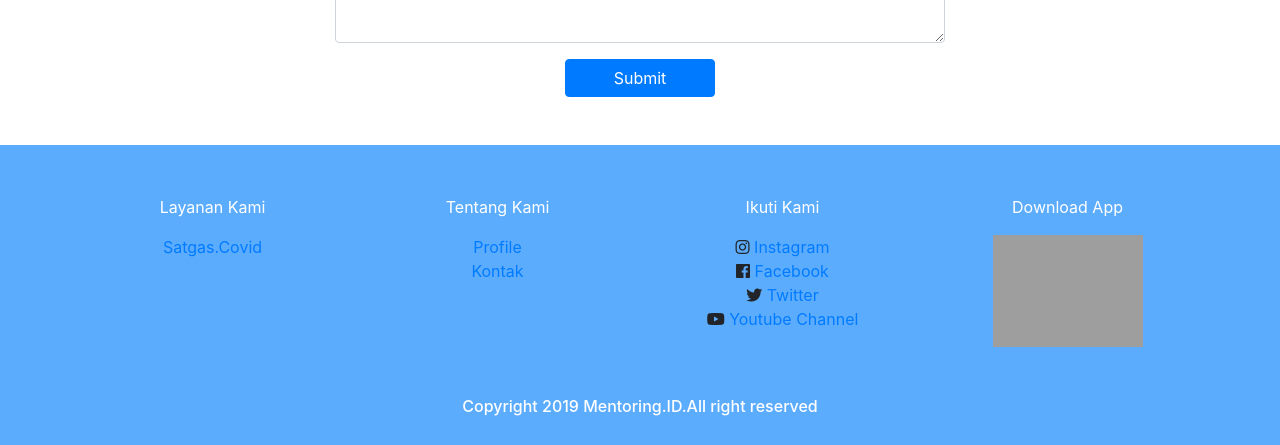
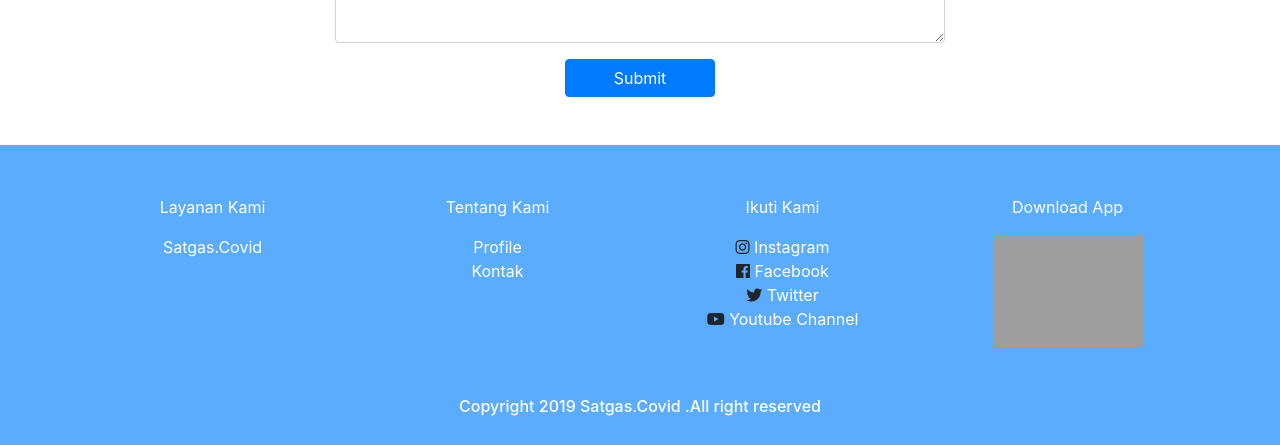
Before and after one commit to aliefda/hackathon_sevima, a CodeIgniter app: page /codeigniter/index.php/admin/overview/index in a window 1280 px wide. Shown: the part 3026-3471 px from the top of the page. Run offline with CodeIgniter, Linux system fonts and the light colour scheme; grey boxes are pictures that could not be loaded.

Commit message:
seven-commit

```diff
--- a/application/views/admin/overview.php
+++ b/application/views/admin/overview.php
@@ -235,7 +235,7 @@
 						<h2 class="">Contact Info</h2>
 					</hgroup>
 				</div>
-				<form method="post" action="https://corona.wonosobokab.go.id/contact/send" role="form" class="form">
+				<form method="post" action="local" role="form" class="form">
 					<form>
           <center>
            <div class="col-md-6">
@@ -280,8 +280,8 @@
     <div class="duaempat text-white">
       <p>Layanan Kami</p>
     </div>
-    <div class="dualima text-white">
-      <a href="#">Satgas.Covid</a>
+    <div class="dualima">
+      <a class="text-white" href="#">Satgas.Covid</a>
     </div>
   </div>
 
@@ -289,11 +289,11 @@
     <div class="duatujuh text-white">
       <p>Tentang Kami</p>
     </div>
-    <div class="duasembilan text-white">
-      <a href="#">Profile</a>
+    <div class="duasembilan">
+      <a class="text-white" href="#">Profile</a>
     </div>
     <div class="tigapuluh text-white">
-      <a href="#">Kontak</a>
+      <a class="text-white" href="#">Kontak</a>
     </div>
   </div>
 
@@ -303,19 +303,19 @@
     </div>
     <div class="instagram">
       <i class="fab fa-instagram"></i>
-        <a href="#">Instagram</a>
+        <a class="text-white" href="#">Instagram</a>
     </div>
     <div class="facebook">
       <i class="fab fa-facebook"></i>
-        <a href="#">Facebook</a>
+        <a class="text-white" href="#">Facebook</a>
     </div>
     <div class="twitter">
       <i class="fab fa-twitter"></i>
-        <a href="#">Twitter</a>
+        <a class="text-white" href="#">Twitter</a>
     </div>
     <div class="youtube">
       <i class="fab fa-youtube"></i>
-        <a href="#">Youtube Channel</a>
+        <a class="text-white" href="#">Youtube Channel</a>
     </div>
   </div>
 
@@ -330,7 +330,7 @@
 </div>
 </div>
 <div class="copyright text-center text-white" style="padding-bottom: 20px;">
-    <h6>Copyright 2019 Mentoring.ID.All right reserved</h6>
+    <h6>Copyright 2019 Satgas.Covid .All right reserved</h6>
 </div>
 </footer>
 
```
